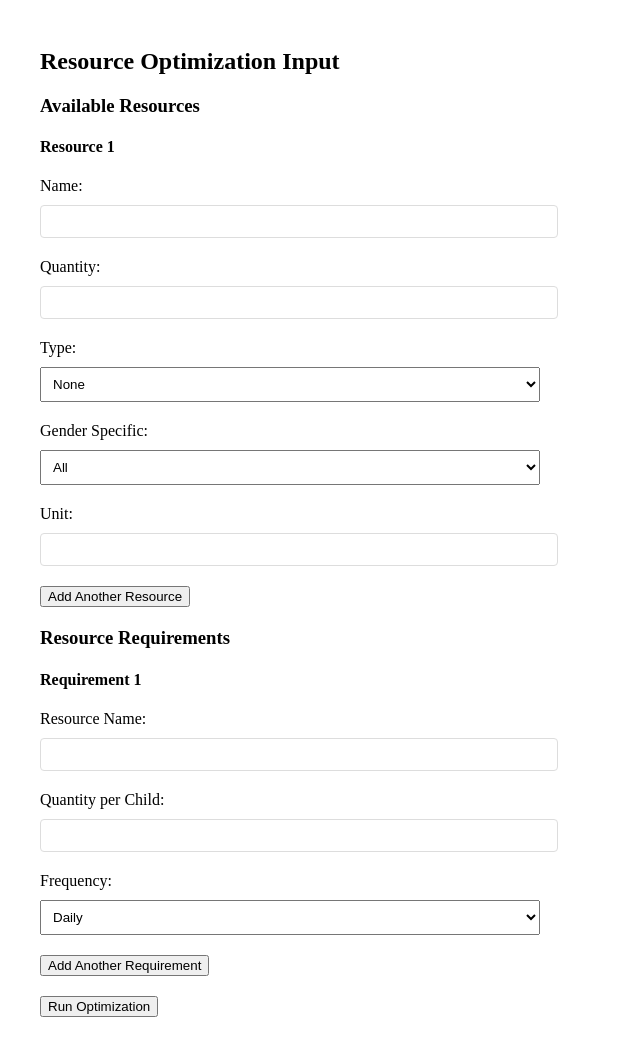
After one commit to Rohan120805/BestVision, a Django app: page /input/ in a window 1280 px wide. The commit adds this page. Shown: the whole page, without its empty margins (0-640 px from the left). Run offline with Django 5.2, Linux system fonts and the light colour scheme.

Commit message:
Updated the working model.

```diff
--- /dev/null
+++ b/BestVision/templates/resource_input.html
@@ -0,0 +1,147 @@
+{% extends 'base.html' %}
+
+{% block content %}
+<div class="container">
+    <h2>Resource Optimization Input</h2>
+    <form id="optimizationForm" method="post" action="{% url 'optimize_resources' %}">
+        {% csrf_token %}
+
+        <div class="section">
+            <h3>Available Resources</h3>
+            <div id="resources-container">
+                <div class="resource-input">
+                    <h4>Resource 1</h4>
+                    <div class="form-group">
+                        <label>Name:</label>
+                        <input type="text" name="name" required>
+                    </div>
+                    <div class="form-group">
+                        <label>Quantity:</label>
+                        <input type="number" step="0.01" name="quantity" required>
+                    </div>
+                    <div class="form-group">
+                        <label>Type:</label>
+                        <select name="type" required>
+                            <option value="">None</option>
+                            <option value="FOOD">Food</option>
+                            <option value="CLOTHING">Clothing</option>
+                            <option value="EDUCATION">Education</option>
+                        </select>
+                    </div>
+                    <div class="form-group">
+                        <label>Gender Specific:</label>
+                        <select name="gender_specific" required>
+                            <option value="ALL">All</option>
+                            <option value="MALE">Male</option>
+                            <option value="FEMALE">Female</option>
+                        </select>
+                    </div>
+                    <div class="form-group">
+                        <label>Unit:</label>
+                        <input type="text" name="unit" required>
+                    </div>
+                </div>
+            </div>
+            <button type="button" onclick="addResource()">Add Another Resource</button>
+        </div>
+
+        <div class="section">
+            <h3>Resource Requirements</h3>
+            <div id="requirements-container">
+                <div class="requirement-input">
+                    <h4>Requirement 1</h4>
+                    <div class="form-group">
+                        <label>Resource Name:</label>
+                        <input type="text" name="resource_name" required>
+                    </div>
+                    <div class="form-group">
+                        <label>Quantity per Child:</label>
+                        <input type="number" step="0.01" name="quantity_per_child" required>
+                    </div>
+                    <div class="form-group">
+                        <label>Frequency:</label>
+                        <select name="frequency" required>
+                            <option value="DAILY">Daily</option>
+                            <option value="WEEKLY">Weekly</option>
+                            <option value="MONTHLY">Monthly</option>
+                        </select>
+                    </div>
+                </div>
+            </div>
+            <button type="button" onclick="addRequirement()">Add Another Requirement</button>
+        </div>
+
+        <button type="submit">Run Optimization</button>
+    </form>
+</div>
+
+<script>
+function addResource() {
+    const container = document.getElementById('resources-container');
+    const template = container.querySelector('.resource-input').cloneNode(true);
+    const count = container.children.length + 1;
+    template.querySelector('h4').textContent = `Resource ${count}`;
+
+    // Reset form values
+    template.querySelectorAll('input').forEach(input => input.value = '');
+    template.querySelectorAll('select').forEach(select => select.selectedIndex = 0);
+
+    container.appendChild(template);
+}
+
+function addRequirement() {
+    const container = document.getElementById('requirements-container');
+    const template = container.querySelector('.requirement-input').cloneNode(true);
+    const count = container.children.length + 1;
+    template.querySelector('h4').textContent = `Requirement ${count}`;
+
+    // Reset form values
+    template.querySelectorAll('input').forEach(input => input.value = '');
+    template.querySelectorAll('select').forEach(select => select.selectedIndex = 0);
+
+    container.appendChild(template);
+}
+
+document.getElementById('optimizationForm').addEventListener('submit', function(e) {
+    e.preventDefault();
+
+    // Collect resources data
+    const resources = [];
+    document.querySelectorAll('.resource-input').forEach(resource => {
+        resources.push({
+            name: resource.querySelector('[name="name"]').value,
+            quantity: resource.querySelector('[name="quantity"]').value,
+            type: resource.querySelector('[name="type"]').value,
+            gender_specific: resource.querySelector('[name="gender_specific"]').value,
+            unit: resource.querySelector('[name="unit"]').value
+        });
+    });
+
+    // Collect requirements data
+    const requirements = [];
+    document.querySelectorAll('.requirement-input').forEach(requirement => {
+        requirements.push({
+            resource_name: requirement.querySelector('[name="resource_name"]').value,
+            quantity_per_child: requirement.querySelector('[name="quantity_per_child"]').value,
+            frequency: requirement.querySelector('[name="frequency"]').value
+        });
+    });
+
+    // Create hidden inputs for the collected data
+    const resourcesInput = document.createElement('input');
+    resourcesInput.type = 'hidden';
+    resourcesInput.name = 'resources';
+    resourcesInput.value = JSON.stringify(resources);
+
+    const requirementsInput = document.createElement('input');
+    requirementsInput.type = 'hidden';
+    requirementsInput.name = 'requirements';
+    requirementsInput.value = JSON.stringify(requirements);
+
+    this.appendChild(resourcesInput);
+    this.appendChild(requirementsInput);
+
+    this.submit();
+});
+</script>
+{% endblock %}
--- a/BestVision/urls.py
+++ b/BestVision/urls.py
@@ -4,8 +4,6 @@ from . import views
 urlpatterns = [
     path('', views.home, name='home'),
     path('child/add/', views.ChildCreateView.as_view(), name='add_child'),
-    path('donation/<int:pk>/', views.update_donation, name='update_donation'),
     path('optimize/', views.optimize_resources, name='optimize_resources'),
-    path('allocations/', views.allocation_list, name='allocation_list'),
-    path('reduce-resource/<int:pk>/', views.reduce_resource, name='reduce_resource'),
+    path('input/', views.resource_input, name='resource_input'),
 ]
--- a/BestVision/views.py
+++ b/BestVision/views.py
@@ -1,177 +1,150 @@
-from django.shortcuts import get_object_or_404, render
+from django.shortcuts import render
 from pulp import *
-from .models import Child, Resource, Requirement, Allocation
+from .models import Child
 from django.contrib import messages
 from django.shortcuts import redirect
-from django.views.generic.edit import CreateView, UpdateView
+from django.views.generic.edit import CreateView
 from django.urls import reverse_lazy
+from dataclasses import dataclass
+from django.views.decorators.csrf import csrf_protect
+from django.utils.decorators import method_decorator
 
+@dataclass
+class ResourceInput:
+    name: str
+    quantity: float
+    type: str
+    gender_specific: str
+    unit: str
+
+@dataclass
+class RequirementInput:
+    resource_name: str
+    quantity_per_child: float
+    frequency: str
+
+@csrf_protect
 def optimize_resources(request):
-    # Create optimization model
-    model = LpProblem("Orphanage_Resource_Allocation", LpMinimize)
+    if request.method != 'POST':
+        return render(request, 'resource_input.html')
 
-    # Get all data
-    children = Child.objects.all()
-    resources = Resource.objects.all()
-    requirements = Requirement.objects.all()
+    try:
+        # Parse JSON data
+        resources_data = json.loads(request.POST.get('resources', '[]'))
+        requirements_data = json.loads(request.POST.get('requirements', '[]'))
 
-    # Get unique resource types
-    resource_types = list(resources.values_list('type', flat=True).distinct())
+        # Convert input to ResourceInput objects
+        resources = [
+            ResourceInput(
+                name=data['name'],
+                quantity=float(data['quantity']),
+                type=data['type'],
+                gender_specific=data['gender_specific'],
+                unit=data['unit']
+            ) for data in resources_data
+        ]
 
-    # Separate integral and divisible resources
-    integral_types = ['CLOTHING', 'EDUCATION']
+        # Convert input to RequirementInput objects
+        requirements = [
+            RequirementInput(
+                resource_name=data['resource_name'],
+                quantity_per_child=float(data['quantity_per_child']),
+                frequency=data['frequency']
+            ) for data in requirements_data
+        ]
 
-    # Decision variables with appropriate bounds
-    allocations = {}
-    valid_combinations = []  # Track valid child-resource combinations
+        # Create optimization model
+        model = LpProblem("Orphanage_Resource_Allocation", LpMinimize)
 
-    for c in children:
+        # Get children from database
+        children = Child.objects.all()
+
+        # Separate integral and divisible resources
+        integral_types = ['CLOTHING', 'EDUCATION']
+
+        # Decision variables
+        allocations = {}
+
+        # Create variables and add constraints
         for r in resources:
-            if r.gender_specific != 'ALL' and c.gender != r.gender_specific:
-                continue
-
-            valid_combinations.append((c.id, r.id))
-            if r.type in integral_types:
-                allocations[c.id, r.id] = LpVariable(
-                    f"allocation_{c.id}_{r.id}",
-                    lowBound=0,
-                    cat='Integer'
-                )
-            else:
-                allocations[c.id, r.id] = LpVariable(
-                    f"allocation_{c.id}_{r.id}",
-                    lowBound=0
-                )
-
-    # Fairness variables
-    min_allocations = LpVariable.dicts("min_allocation",
-                                     resource_types,
-                                     lowBound=0)
-
-    # Objective function - only include valid combinations
-    model += lpSum(allocations[c.id, r.id] * float(r.cost_per_unit)
-                   for c in children for r in resources
-                   if (c.id, r.id) in valid_combinations)
-
-    # Resource availability constraints - only include valid combinations
-    for resource in resources:
-        model += lpSum(allocations[c.id, resource.id]
-                      for c in children
-                      if (c.id, resource.id) in valid_combinations) <= float(resource.quantity)
-
-    # Fairness constraints with type-specific handling
-    for resource in resources:
-        for child in children:
-            # Skip if gender-specific resource doesn't match child's gender
-            if (child.id, resource.id) not in valid_combinations:
-                continue
-
-            # Base fairness constraint
-            model += allocations[child.id, resource.id] >= min_allocations[resource.type]
-
-            # Fairness between children
-            for other_child in children:
-                # Skip comparisons with invalid combinations
-                if (other_child.id, resource.id) not in valid_combinations:
+            total_allocated = 0
+            for c in children:
+                if r.gender_specific != 'ALL' and c.gender != r.gender_specific:
                     continue
 
-                if child != other_child:
-                    if resource.type in integral_types:
-                        # For integral resources, allow difference of at most 1 unit
-                        model += allocations[child.id, resource.id] <= allocations[other_child.id, resource.id] + 1
-                        model += allocations[child.id, resource.id] >= allocations[other_child.id, resource.id] - 1
-                    else:
-                        # For divisible resources, keep 20% tolerance
-                        model += allocations[child.id, resource.id] <= 1.2 * allocations[other_child.id, resource.id]
-                        model += allocations[child.id, resource.id] >= 0.8 * allocations[other_child.id, resource.id]
+                if r.type in integral_types:
+                    allocations[c.id, r.name] = LpVariable(
+                        f"allocation_{c.id}_{r.name}",
+                        lowBound=0,
+                        cat='Integer'
+                    )
+                else:
+                    allocations[c.id, r.name] = LpVariable(
+                        f"allocation_{c.id}_{r.name}",
+                        lowBound=0
+                    )
+                total_allocated += allocations[c.id, r.name]
 
-    # Minimum requirements constraints
-    for requirement in requirements:
-        total_available = float(requirement.resource.quantity)
-        min_per_child = total_available / len(children)
+            # Add constraint: total allocation cannot exceed available quantity
+            model += total_allocated <= r.quantity, f"Max_{r.name}"
 
-        for child in children:
-            if (child.id, requirement.resource.id) not in valid_combinations:
-                continue
+        # Add requirement constraints
+        for req in requirements:
+            for c in children:
+                matching_resource = next((r for r in resources if r.name == req.resource_name), None)
+                if matching_resource:
+                    if matching_resource.gender_specific != 'ALL' and c.gender != matching_resource.gender_specific:
+                        continue
+                    model += allocations[c.id, req.resource_name] >= req.quantity_per_child, f"Min_{c.id}_{req.resource_name}"
 
-            if requirement.resource.type in integral_types:
-                # For integral resources, round down the minimum requirement
-                model += allocations[child.id, requirement.resource.id] >= int(min(requirement.quantity_per_child, min_per_child))
-            else:
-                # For divisible resources, use exact values
-                model += allocations[child.id, requirement.resource.id] >= min(requirement.quantity_per_child, min_per_child)
+        # Objective: Minimize total allocation
+        model += lpSum(
+            allocations[c.id, r.name]
+            for c in children
+            for r in resources
+            if (c.id, r.name) in allocations
+        )
 
-    # Solve the model
-    model.solve()
+        # Solve the model
+        model.solve()
 
-    if model.status == 1:  # Optimal solution found
-        Allocation.objects.all().delete()
-        remaining_resources = {}
-        daily_requirements = {}
+        if model.status == 1:  # Optimal solution found
+            allocation_results = []
 
-        # Calculate daily requirements per resource type
-        for requirement in requirements:
-            if requirement.frequency == 'DAILY':
-                resource = requirement.resource
-                daily_requirements[resource.id] = requirement.quantity_per_child * len(children)
+            # Calculate allocation results
+            for child in children:
+                for resource in resources:
+                    if resource.gender_specific != 'ALL' and child.gender != resource.gender_specific:
+                        continue
 
-        for child in children:
-            for resource in resources:
-                if resource.gender_specific != 'ALL' and child.gender != resource.gender_specific:
-                    continue
+                    if (child.id, resource.name) in allocations:
+                        allocation_value = value(allocations[child.id, resource.name])
+                        if allocation_value > 0:
+                            if resource.type in integral_types:
+                                allocation_value = round(allocation_value)
 
-                allocation_value = value(allocations[child.id, resource.id])
-                if allocation_value > 0:
-                    if resource.type in integral_types:
-                        allocation_value = round(allocation_value)
+                            allocation_results.append({
+                                'child': child,
+                                'resource_name': resource.name,
+                                'quantity': allocation_value,
+                                'unit': resource.unit
+                            })
 
-                    # Create allocation
-                    Allocation.objects.create(
-                        child=child,
-                        resource=resource,
-                        quantity=allocation_value
-                    )
+            return render(request, 'allocation_results.html', {
+                'allocations': allocation_results
+            })
+        else:
+            messages.error(request, "Could not find optimal solution!")
+            return redirect('resource_input')
 
-                    # Track remaining resources
-                    if resource.id not in remaining_resources:
-                        remaining_resources[resource.id] = float(resource.quantity)
-                    remaining_resources[resource.id] -= allocation_value
+    except Exception as e:
+        messages.error(request, f"Error during optimization: {str(e)}")
+        return render(request, 'resource_input.html')
 
-        # Calculate days of food remaining
-        days_of_food = {}
-        for resource in resources:
-            if resource.type == 'FOOD' and resource.id in remaining_resources and resource.id in daily_requirements:
-                remaining = remaining_resources[resource.id]
-                daily_need = daily_requirements[resource.id]
-                days = int(remaining / daily_need) if daily_need > 0 else 0
-                days_of_food[resource.name] = {
-                    'remaining': remaining,
-                    'daily_need': daily_need,
-                    'days': days
-                }
-
-        messages.success(request, "Resources allocated fairly and successfully!")
-
-        # Add information about remaining resources
-        for resource_name, info in days_of_food.items():
-            messages.info(
-                request,
-                f"{resource_name}: {info['remaining']:.2f} units remaining. "
-                f"With daily requirement of {info['daily_need']:.2f} units, "
-                f"sufficient for {info['days']} days."
-            )
-    else:
-        messages.error(request, "Could not find optimal solution!")
-
-    return redirect('allocation_list')
-
-def allocation_list(request):
-    allocations = Allocation.objects.all().order_by('-date_allocated')
-    return render(request, 'allocation_list.html', {'allocations': allocations})
 
 class ChildCreateView(CreateView):
     model = Child
-    fields = ['name', 'age', 'admission_date']
+    fields = ['name', 'age', 'gender', 'admission_date']
     template_name = 'child_form.html'
     success_url = reverse_lazy('home')
 
@@ -179,34 +152,11 @@ class ChildCreateView(CreateView):
         messages.success(self.request, 'Child added successfully!')
         return super().form_valid(form)
 
-def update_donation(request, pk):
-    resource = get_object_or_404(Resource, pk=pk)
-    if request.method == 'POST':
-        quantity = float(request.POST.get('quantity', 0))
-        resource.quantity += quantity
-        resource.save()
-        messages.success(request, f'Added {quantity} {resource.unit} of {resource.name}')
-        return redirect('home')
-    return render(request, 'donation_form.html', {'resource': resource})
-
 def home(request):
     context = {
-        'children': Child.objects.all(),
-        'resources': Resource.objects.all(),
-        'allocations': Allocation.objects.all().order_by('-date_allocated')[:10],
-        'requirements': Requirement.objects.all()
+        'children': Child.objects.all()
     }
     return render(request, 'home.html', context)
 
-def reduce_resource(request, pk):
-    resource = get_object_or_404(Resource, pk=pk)
-    if request.method == 'POST':
-        quantity = float(request.POST.get('quantity', 0))
-        if quantity <= resource.quantity:
-            resource.quantity -= quantity
-            resource.save()
-            messages.success(request, f'Reduced {quantity} {resource.unit} from {resource.name}')
-            return redirect('home')
-        else:
-            messages.error(request, f'Cannot reduce more than available quantity ({resource.quantity} {resource.unit})')
-    return render(request, 'reduce_form.html', {'resource': resource})
+def resource_input(request):
+    return render(request, 'resource_input.html')
```
Also changed, not shown: BestVision/admin.py (+1 -18 lines), BestVision/models.py (+4 -52 lines), BestVision/templates/allocation_list.html (deleted, +0 -29 lines), BestVision/templates/allocation_results.html (added, +34 -0 lines), BestVision/templates/donation_form.html (deleted, +0 -21 lines), BestVision/templates/home.html (+2 -57 lines), BestVision/templates/reduce_form.html (deleted, +0 -21 lines), BestVision/migrations/0003_remove_requirement_resource_alter_child_gender_and_more.py (added), db.sqlite3.
